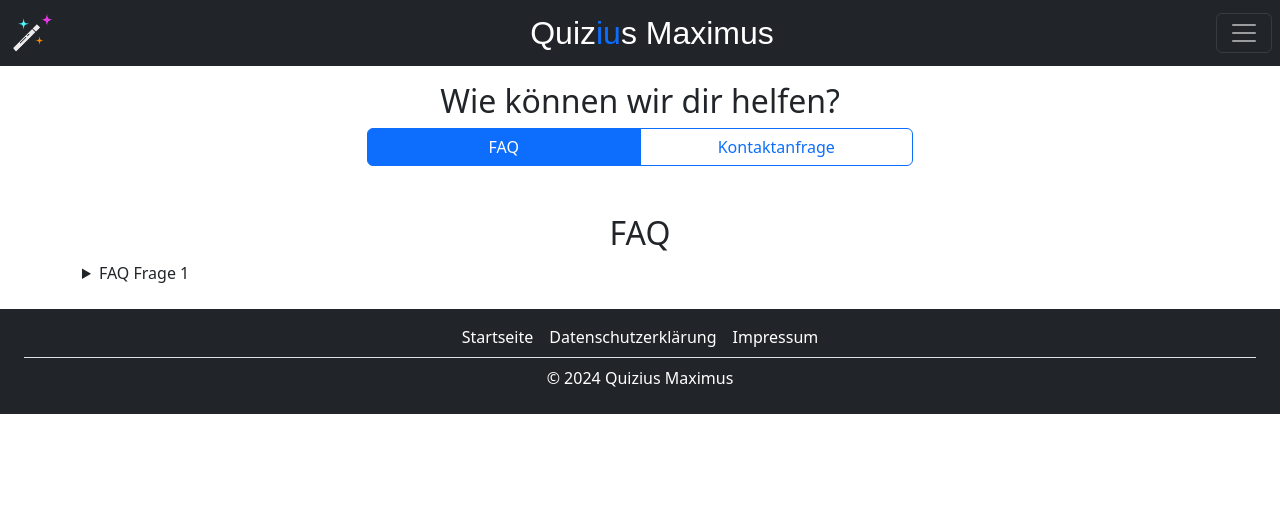
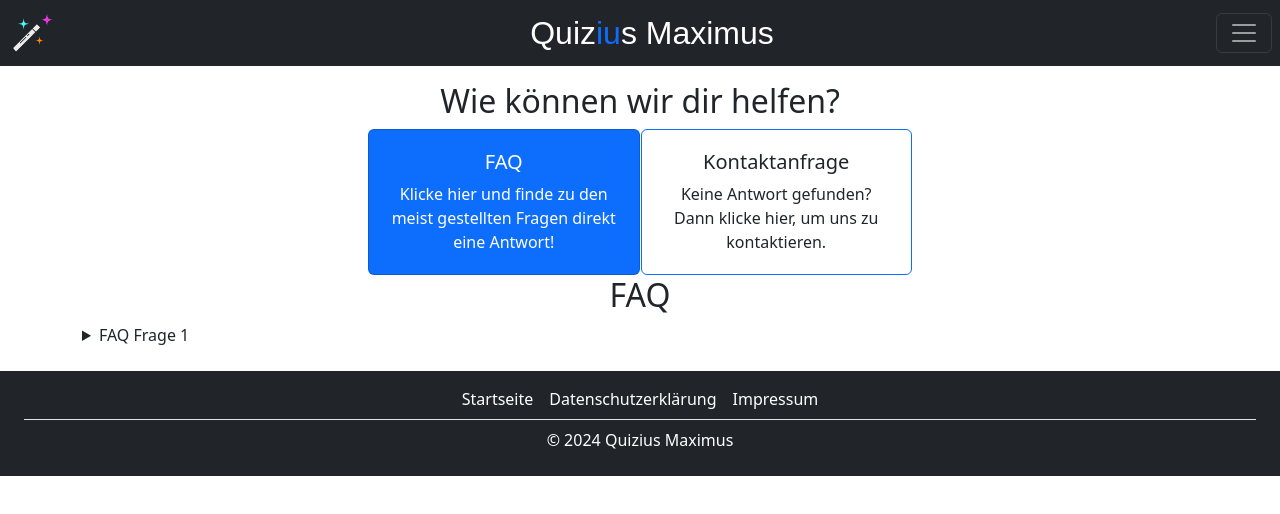
Before and after one commit to 7bellaiu/quizius-maximus, a Vue app in the folder quizius-maximus/: page /support in a window 1280 px wide. Shown: the top 514 px of the page. Built offline with nearby package versions, Linux system fonts and the light colour scheme; no server answers; sample sign-in values are in the browser's storage.

Commit message:
Aufbau der Hilfeseite

```diff
--- a/quizius-maximus/src/views/Help.vue
+++ b/quizius-maximus/src/views/Help.vue
@@ -3,9 +3,6 @@ import ContactForm from "../components/ContactForm.vue";
 import { ref } from "vue";
 
 const displayContactForm = ref(false);
-
-
-
 </script>
 
 <template>
@@ -14,25 +11,66 @@ const displayContactForm = ref(false);
             <h2 class="text-center">Wie können wir dir helfen?</h2>
             <div class="row row-cols-2 justify-content-center">
                 <div class="btn-group" role="group" aria-label="Basic example">
-                    <button type="button" :class="{'btn-primary': !displayContactForm, 'btn-outline-primary': displayContactForm}" class="btn w-50" @click="displayContactForm = false">
-                        FAQ
+                    <!-- FAQ Card innerhalb des Buttons -->
+                    <button type="button" class="btn w-50 p-0" @click="displayContactForm = false">
+                        <div :class="{
+                            'card': true,
+                            'border-primary': displayContactForm,
+                            'bg-primary text-white': !displayContactForm
+                        }" class="m-0">
+                            <div class="card-body">
+                                <h5 class="card-title">FAQ</h5>
+                                <p class="card-text">
+                                    Klicke hier und finde zu den meist gestellten Fragen direkt eine Antwort!</p>
+                            </div>
+                        </div>
                     </button>
-                    <button type="button" :class="{'btn-primary': displayContactForm, 'btn-outline-primary': !displayContactForm}" class="btn w-50"
-                        @click="displayContactForm = true">Kontaktanfrage</button>
+
+                    <!-- Kontaktanfrage Card innerhalb des Buttons -->
+                    <button type="button" class="btn w-50 p-0" @click="displayContactForm = true">
+                        <div :class="{
+                            'card': true,
+                            'border-primary': !displayContactForm,
+                            'bg-primary text-white': displayContactForm
+                        }" class="m-0">
+                            <div class="card-body">
+                                <h5 class="card-title">Kontaktanfrage</h5>
+                                <p class="card-text">Keine Antwort gefunden? Dann klicke hier, um uns zu kontaktieren.
+                                </p>
+                            </div>
+                        </div>
+                    </button>
                 </div>
             </div>
 
+            <!-- FAQ-Bereich -->
             <div class="row row-cols-1 justify-content-center" v-if="!displayContactForm">
-                <h2 class="text-center mt-5">FAQ</h2>
-                <details>
-                    <summary>FAQ Frage 1</summary> Antworttext zu Frage 1
-                </details>
+                <h2 class="text-center">FAQ</h2>
+                <section class="d-flex justify-content-start">
+                    <details>
+                        <summary>FAQ Frage 1</summary>
+                        Antworttext zu Frage 1
+                    </details>
+                </section>
             </div>
 
-            <div class="row row-cols-1 justify-content-center" v-if="displayContactForm">
+            <!-- Kontaktformular-Bereich -->
+            <div class="row row-cols-1 justify-content-center" v-else>
                 <h2 class="text-center mt-5">Kontaktanfrage</h2>
                 <ContactForm />
             </div>
         </section>
     </main>
 </template>
+
+<style scoped>
+/* Zusätzliche Styles, um den Button-Inhalt zu formatieren */
+.card {
+    cursor: pointer;
+    transition: background-color 0.3s ease, border-color 0.3s ease;
+}
+
+.card-body {
+    padding: 20px;
+}
+</style>
```
